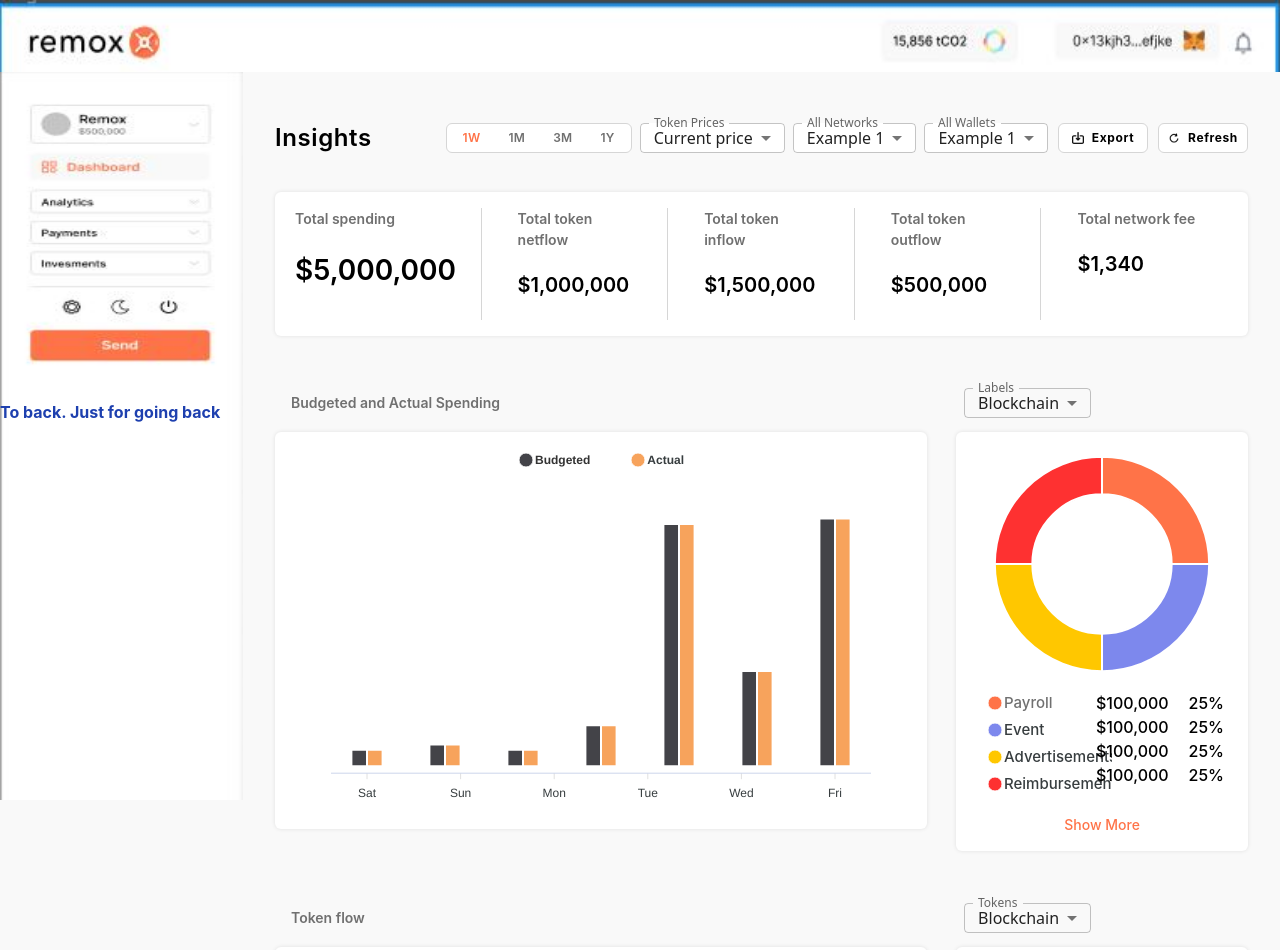
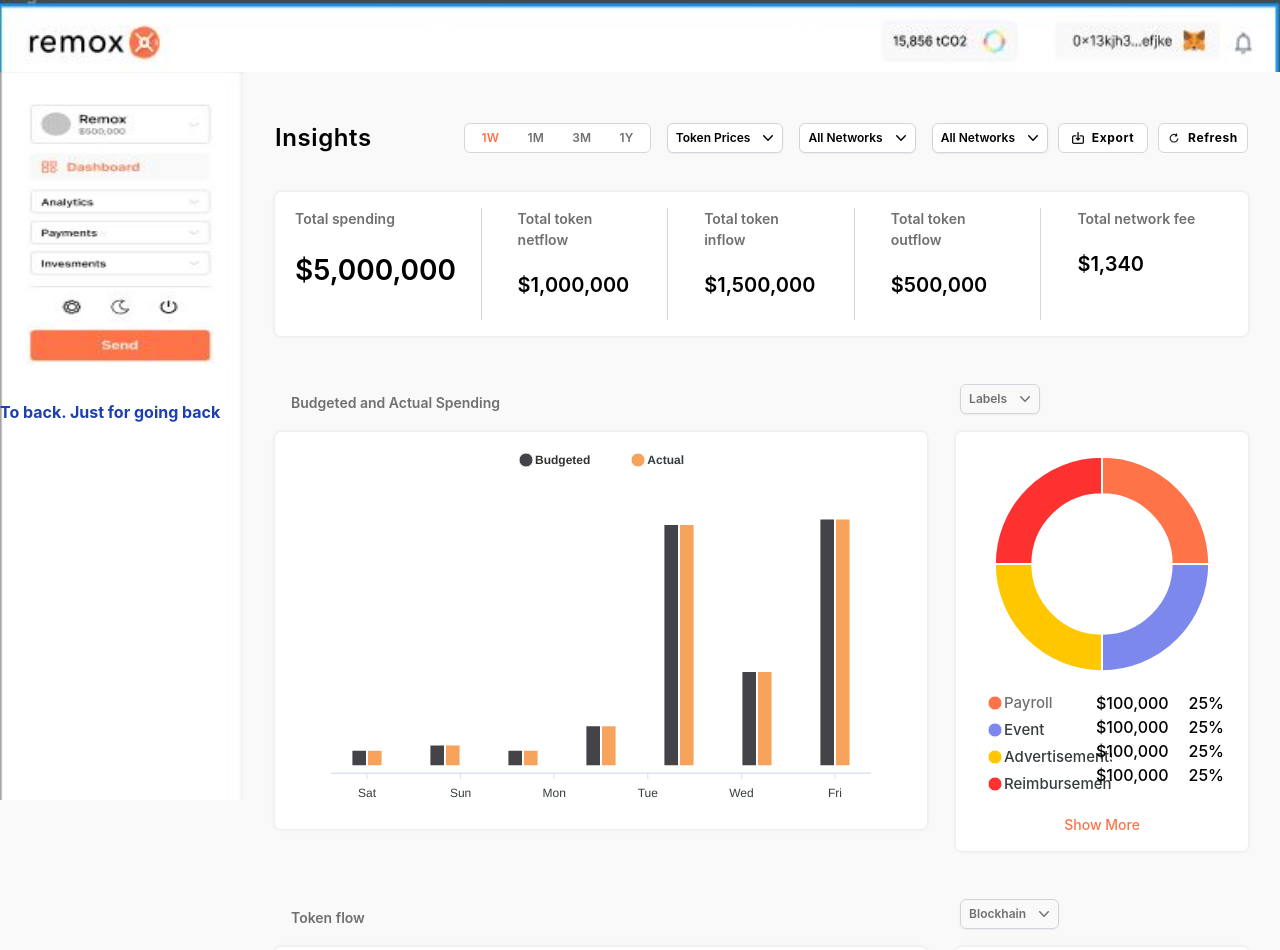
Before and after one commit to sardarliyusif/Insight, a Next.js app: page /dashboard/insight in a window 1280 px wide. Shown: the top 950 px of the page. Built offline with nearby package versions, Linux system fonts and the light colour scheme.

Commit message:
fix: dropdowns fixed

```diff
--- a/components/shared/Dropdown/index.js
+++ b/components/shared/Dropdown/index.js
@@ -1,28 +1,19 @@
-import React, { useState } from "react";
-import Box from "@mui/material/Box";
-import InputLabel from "@mui/material/InputLabel";
-import MenuItem from "@mui/material/MenuItem";
-import FormControl from "@mui/material/FormControl";
-import Select from "@mui/material/Select";
-import { map } from "lodash";
-import { createTheme } from "@mui/material";
-import { ThemeProvider } from "@emotion/react";
+import { Fragment, useState } from "react";
+import { Menu, Transition } from "@headlessui/react";
+import { ChevronDownIcon } from "@heroicons/react/20/solid";
+import map from "lodash/map";
 
-export default function Dropdown({ dropdownFor = "ALL_WALLETS", sx }) {
-  const theme = createTheme({
-    typography: {
-      fontFamily: ["Inter", "system-ui"],
+function classNames(...classes) {
+  return classes.filter(Boolean).join(" ");
+}
 
-    },
-  });
-
+export default function TotalDropdown({ dropdownFor = 'ALL_NETWORKS' }) {
   const dropdownTypes = [
     {
       type: "TOKEN_PRICES",
       name: "Token Prices",
       color: "black",
-      backgroundColor: "white",
-      borderColor: "#D6D6D6",
+      backgroundColor: 'white',
       options: [
         "Current price",
         "Transaction time price",
@@ -39,70 +30,214 @@ export default function Dropdown({ dropdownFor = "ALL_WALLETS", sx }) {
       type: "ALL_NETWORKS",
       name: "All Networks",
       color: "black",
-      backgroundColor: "white",
-      borderColor: "#D6D6D6",
+      backgroundColor: 'white',
       options: ["Example 1", "Example 2", "Example 3"],
     },
     {
       type: "ALL_WALLETS",
       name: "All Wallets",
       color: "black",
-      backgroundColor: "white",
-      borderColor: "#D6D6D6",
+      backgroundColor: 'white',
       options: ["Example 1", "Example 2", "Example 3"],
     },
     {
       type: "LABELS",
       name: "Labels",
       color: "greylish",
-      backgroundColor: "greylish",
-      borderColor: "greylish",
-      options: [ "Blockchain", "Wallet", "Token", "Budget"],
+      backgroundColor: 'greylish',
+      options: ["Labels","Blockchain", "Wallet", "Token", "Budget"],
     },
     {
-      type: "TOKENS",
-      name: "Tokens",
+      type: "BLOCKCHAIN",
+      name: "Blockhain",
       color: "greylish",
-      backgroundColor: "greylish",
-      borderColor: "greylish",
-      options: [ "Blockchain", "Wallet"],
+      backgroundColor: 'greylish',
+      options: ["Token","Blockchain", "Wallet"],
     },
   ];
 
   const [dropdownType, setDropdownType] = useState(
     dropdownTypes.find((e) => e.type == dropdownFor)
   );
-  const [type, setType] = useState("0");
+  return (
+    <Menu as="div" className="relative inline-block text-left ml-4">
+      <div>
+        <Menu.Button
+          className={`inline-flex w-full justify-center rounded-md border leading-5 border-gray-300 bg-${dropdownType.backgroundColor} xl:py-1 lg:py-1 xl:px-2 lg:px-3 xl:text-xs lg:text-xxs font-semibold text-${dropdownType.color} shadow-sm hover:bg-gray-50  `}
+        >
+          {dropdownType.name}
+          <ChevronDownIcon className="-mr-1 ml-2 h-5 w-5" aria-hidden="true" />
+        </Menu.Button>
+      </div>
 
-  const handleChange = (event) => {
-    setType(event.target.value);
-  };
-  return (
-    <ThemeProvider theme={theme}>
-      <Box sx={{ minWidth: +`${dropdownFor == "LABELS" || dropdownFor == "TOKENS" ? 80 : 110}`, ml: 1  , fontWeight: 600}}>
-        <FormControl className="w-full">
-          <InputLabel id="demo-simple-select-label" sx={{}} className="text-sm font-semibold">
-            {dropdownType.name}
-          </InputLabel>
-          <Select
-            labelId="demo-simple-select-label"
-            id="demo-simple-select"
-            value={type}
-            label={dropdownType.name}
-            sx={sx}
-            onChange={handleChange}
-            className={`text-sm bg-${dropdownType.backgroundColor}`}
-          >
-            {map(dropdownType.options, (option, index) => {
+      <Transition
+        as={Fragment}
+        enter="transition ease-out duration-100"
+        enterFrom="transform opacity-0 scale-95"
+        enterTo="transform opacity-100 scale-100"
+        leave="transition ease-in duration-75"
+        leaveFrom="transform opacity-100 scale-100"
+        leaveTo="transform opacity-0 scale-95"
+      >
+        <Menu.Items className="absolute left-0 z-10  w-40 origin-top-right rounded-md bg-transparent focus:outline-none">
+          <div className="py-1">
+            {map(dropdownType.options , (option, index) => {
               return (
-                <MenuItem value={index} key={index} className="text-sm font-semibold">
-                  {option}
-                </MenuItem>
+                <Menu.Item key={index}>
+                  {({ active }) => (
+                    <p
+                      className={classNames(
+                        active
+                          ? " text-yellow-800"
+                          : "text-black",
+                        "block text-sm bg-white py-2 px-1 cursor-pointer shadow-chartShadow"
+                      )}
+                      onClick={() =>
+                        setDropdownType((prevState) => ({
+                          name: option,
+                          type: prevState.type,
+                          color: prevState.color,
+                          options: [...prevState.options],
+                        }))
+                      }
+                    >
+                      {option}
+
+                    </p>
+                  )}
+                </Menu.Item>
               );
             })}
-          </Select>
-        </FormControl>
-      </Box>
-    </ThemeProvider>
+          </div>
+        </Menu.Items>
+      </Transition>
+    </Menu>
   );
 }
+
+
+
+
+
+
+
+
+
+
+
+
+
+
+
+
+
+
+
+// import React, { useState } from "react";
+// import Box from "@mui/material/Box";
+// import InputLabel from "@mui/material/InputLabel";
+// import MenuItem from "@mui/material/MenuItem";
+// import FormControl from "@mui/material/FormControl";
+// import Select from "@mui/material/Select";
+// import { map } from "lodash";
+// import { createTheme } from "@mui/material";
+// import { ThemeProvider } from "@emotion/react";
+
+// export default function Dropdown({ dropdownFor = "ALL_WALLETS", sx }) {
+//   const theme = createTheme({
+//     typography: {
+//       fontFamily: ["Inter", "system-ui"],
+
+//     },
+//   });
+
+//   const dropdownTypes = [
+//     {
+//       type: "TOKEN_PRICES",
+//       name: "Token Prices",
+//       color: "black",
+//       backgroundColor: "white",
+//       borderColor: "#D6D6D6",
+//       options: [
+//         "Current price",
+//         "Transaction time price",
+//         "End of month",
+//         "Beginning of month",
+//         "30 days average",
+//         "20 days average",
+//         "15 days average",
+//         "10 days average",
+//         "5 days average",
+//       ],
+//     },
+//     {
+//       type: "ALL_NETWORKS",
+//       name: "All Networks",
+//       color: "black",
+//       backgroundColor: "white",
+//       borderColor: "#D6D6D6",
+//       options: ["Example 1", "Example 2", "Example 3"],
+//     },
+//     {
+//       type: "ALL_WALLETS",
+//       name: "All Wallets",
+//       color: "black",
+//       backgroundColor: "white",
+//       borderColor: "#D6D6D6",
+//       options: ["Example 1", "Example 2", "Example 3"],
+//     },
+//     {
+//       type: "LABELS",
+//       name: "Labels",
+//       color: "greylish",
+//       backgroundColor: "greylish",
+//       borderColor: "greylish",
+//       options: [ "Blockchain", "Wallet", "Token", "Budget"],
+//     },
+//     {
+//       type: "TOKENS",
+//       name: "Tokens",
+//       color: "greylish",
+//       backgroundColor: "greylish",
+//       borderColor: "greylish",
+//       options: [ "Blockchain", "Wallet"],
+//     },
+//   ];
+
+//   const [dropdownType, setDropdownType] = useState(
+//     dropdownTypes.find((e) => e.type == dropdownFor)
+//   );
+//   const [type, setType] = useState("0");
+
+//   const handleChange = (event) => {
+//     setType(event.target.value);
+//   };
+//   return (
+//     <ThemeProvider theme={theme}>
+//       <Box sx={{ minWidth: +`${dropdownFor == "LABELS" || dropdownFor == "TOKENS" ? 80 : 110}`, ml: 1  , fontWeight: 600}}>
+//         <FormControl className="w-full">
+//           <InputLabel id="demo-simple-select-label" sx={{}} className="text-sm font-semibold">
+//             {dropdownType.name}
+//           </InputLabel>
+//           <Select
+//             labelId="demo-simple-select-label"
+//             id="demo-simple-select"
+//             value={type}
+//             label={dropdownType.name}
+//             sx={sx}
+//             onChange={handleChange}
+//             className={`text-sm bg-${dropdownType.backgroundColor}`}
+//           >
+//             {map(dropdownType.options, (option, index) => {
+//               return (
+//                 <MenuItem value={index} key={index} className="text-sm font-semibold">
+//                   {option}
+//                 </MenuItem>
+//               );
+//             })}
+//           </Select>
+//         </FormControl>
+//       </Box>
+//     </ThemeProvider>
+//   );
+// }
--- a/pages/dashboard/insight/index.js
+++ b/pages/dashboard/insight/index.js
@@ -92,9 +92,9 @@ const Insight = () => {
               1Y
             </span>
           </div>
-          <Dropdown sx={{ height: "1.875rem" }} dropdownFor="TOKEN_PRICES" />
-          <Dropdown sx={{ height: "1.875rem" }} dropdownFor="ALL_NETWORKS"/>
-          <Dropdown sx={{ height: "1.875rem" }} />
+          <Dropdown dropdownFor="TOKEN_PRICES" />
+          <Dropdown dropdownFor="ALL_NETWORKS" />
+          <Dropdown />
           <MyButton type="export" />
           <MyButton />
         </div>
@@ -114,8 +114,8 @@ const Insight = () => {
         </Link>
         <div className="2 w-[30%] bg-white p-4 mb-8 rounded-md mt-16 relative shadow-chartShadow">
           <DonutChart donutFor="LABELS" />
-          <div className="absolute left-0 -top-11">
-          <Dropdown sx={{ height: "1.875rem" }} dropdownFor="LABELS" />
+          <div className="absolute -left-3 -top-12">
+            <Dropdown dropdownFor="LABELS" />
           </div>
           <div className="hidden xl:flex text-base font-medium absolute xl:right-6 2xl:right-9 justify-between xl:w-32 xxl:w-36 2xl:w-44 bottom-16">
             <ul>
@@ -177,8 +177,8 @@ const Insight = () => {
         </Link>
         <div className="4 w-[30%] bg-white p-4 mb-8 rounded-md mt-16 relative shadow-chartShadow">
           <DonutChart donutFor="TOKEN" />
-          <div className="absolute left-0 -top-11">
-            <Dropdown sx={{ height: "1.875rem" }} dropdownFor="TOKENS" />
+          <div className="absolute -left-3 -top-12">
+            <Dropdown dropdownFor="BLOCKCHAIN" />
           </div>
           <div className="hidden xl:flex text-base font-medium absolute xl:right-6 2xl:right-9 justify-between xl:w-36 2xl:w-52 bottom-16">
             <ul>
```
